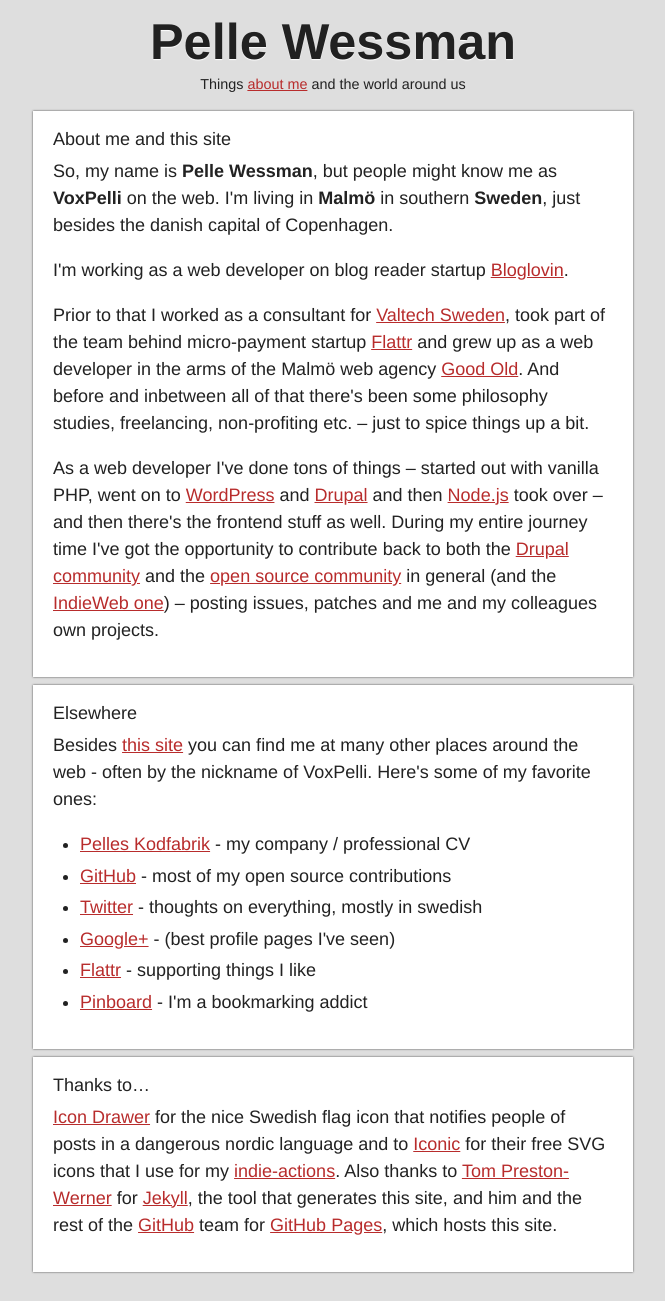
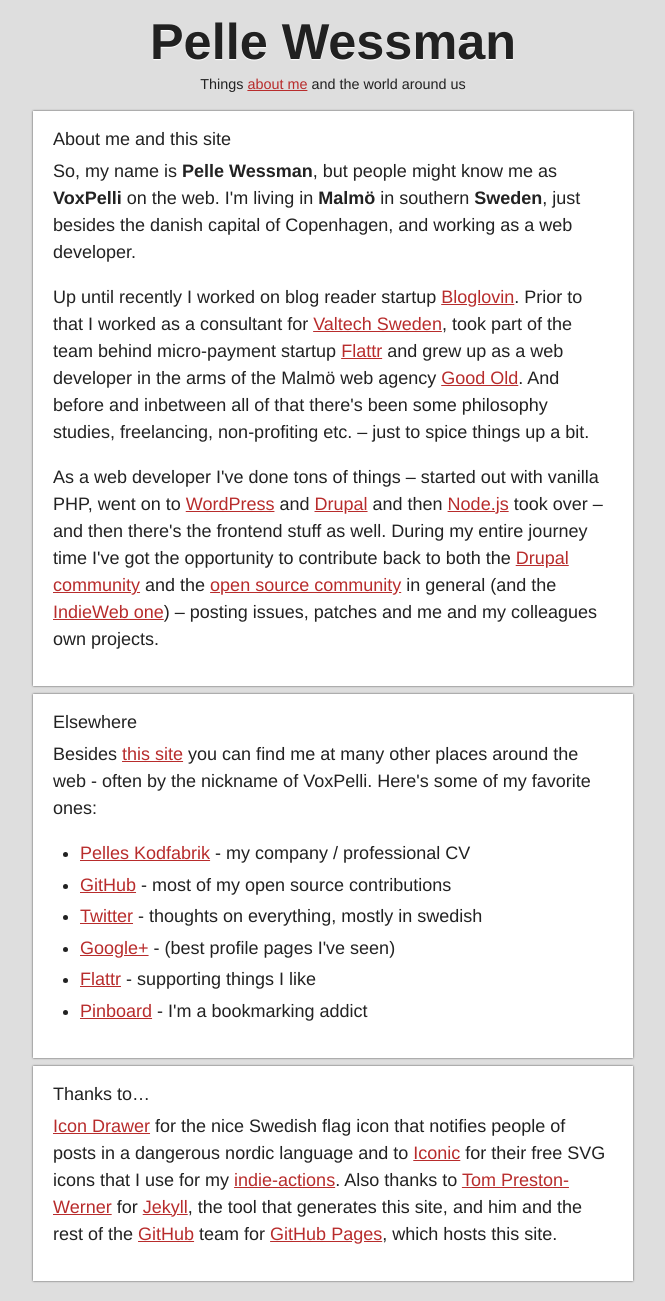
Before and after one commit to voxpelli/voxpelli.github.com, a Jekyll site: the page built from about.html, in a window 1280 px wide. Shown: the whole page, without its empty margins (307-972 px from the left). Built offline with Jekyll 4.4.1, drawn with Linux system fonts in a browser that asks for light colours.

Commit message:
Update job status. Remove Bloglovin.

```diff
--- a/about.html
+++ b/about.html
@@ -6,9 +6,8 @@
 
 <article>
   <h2>About me and this site</h2>
-  <p>So, my name is <strong class="p-name fn">Pelle Wessman</strong>, but people might know me as <strong class="p-nickname nickname">VoxPelli</strong> on the web. I'm living in <span class="h-adr adr"><strong class="p-locality locality">Malmö</strong> in southern <strong class="p-country-name country-name">Sweden</strong></span>, just besides the danish capital of Copenhagen.</p>
-  <p>I'm working as a <span class="p-job-title title">web developer</span> on blog reader startup <a href="http://www.bloglovin.com/" class="p-org org">Bloglovin</a>.</p>
-  <p>Prior to that I worked as a consultant for <a href="https://valtech.se/">Valtech Sweden</a>, took part of the team behind micro-payment startup <a href="http://flattr.com/">Flattr</a> and grew up as a web developer in the arms of the Malmö web agency <a href="http://goodold.se/">Good Old</a>. And before and inbetween all of that there's been some philosophy studies, freelancing, non-profiting etc. – just to spice things up a bit.</p>
+  <p>So, my name is <strong class="p-name fn">Pelle Wessman</strong>, but people might know me as <strong class="p-nickname nickname">VoxPelli</strong> on the web. I'm living in <span class="h-adr adr"><strong class="p-locality locality">Malmö</strong> in southern <strong class="p-country-name country-name">Sweden</strong></span>, just besides the danish capital of Copenhagen, and working as a <span class="p-job-title title">web developer</span>.</p>
+  <p>Up until recently I worked on blog reader startup <a href="http://www.bloglovin.com/">Bloglovin</a>. Prior to that I worked as a consultant for <a href="https://valtech.se/">Valtech Sweden</a>, took part of the team behind micro-payment startup <a href="http://flattr.com/">Flattr</a> and grew up as a web developer in the arms of the Malmö web agency <a href="http://goodold.se/">Good Old</a>. And before and inbetween all of that there's been some philosophy studies, freelancing, non-profiting etc. – just to spice things up a bit.</p>
   <p>As a web developer I've done tons of things – started out with vanilla PHP, went on to <a href="http://wordpress.org/">WordPress</a> and <a href="http://drupal.org/">Drupal</a> and then <a href="https://npmjs.org/~voxpelli" rel="me">Node.js</a> took over – and then there's the frontend stuff as well. During my entire journey time I've got the opportunity to contribute back to both the <a href="http://drupal.org/user/341713" rel="me">Drupal community</a> and the <a rel="me" href="https://github.com/voxpelli">open source community</a> in general (and the <a href="http://indiewebcamp.com/User:Kodfabrik.se" rel="me">IndieWeb one</a>) – posting issues, patches and me and my colleagues own projects.</p>
 </article>
 
@@ -16,7 +15,7 @@
   <h2>Elsewhere</h2>
   <p>Besides <a rel="me" class="u-url u-uid url uid" href="/">this site</a> you can find me at many other places around the web - often by the nickname of VoxPelli. Here's some of my favorite ones:</p>
   <ul>
-    <li><a rel="me" class="url" href="http://kodfabrik.se/">Pelles Kodfabrik</a> - my company / professional CV</li>
+    <li><a rel="me" class="url p-org org" href="http://kodfabrik.se/">Pelles Kodfabrik</a> - my company / professional CV</li>
     <li><a rel="me" href="https://github.com/voxpelli">GitHub</a> - most of my open source contributions</li>
     <li><a rel="me" href="https://twitter.com/voxpelli">Twitter</a> - thoughts on everything, mostly in swedish</li>
     <li><a rel="me" href="https://plus.google.com/114892733479367518317">Google+</a> - (best profile pages I've seen)</li>
```
